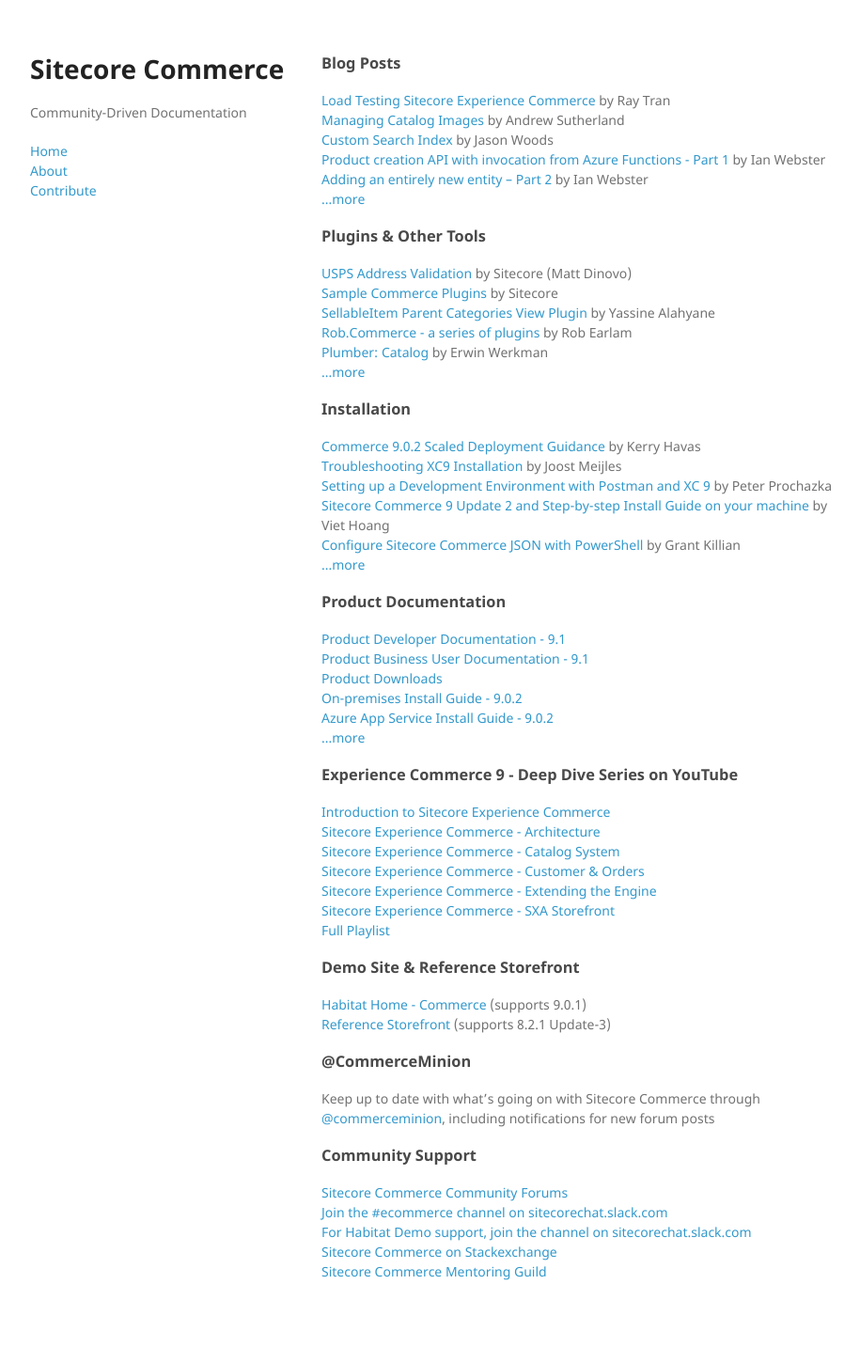
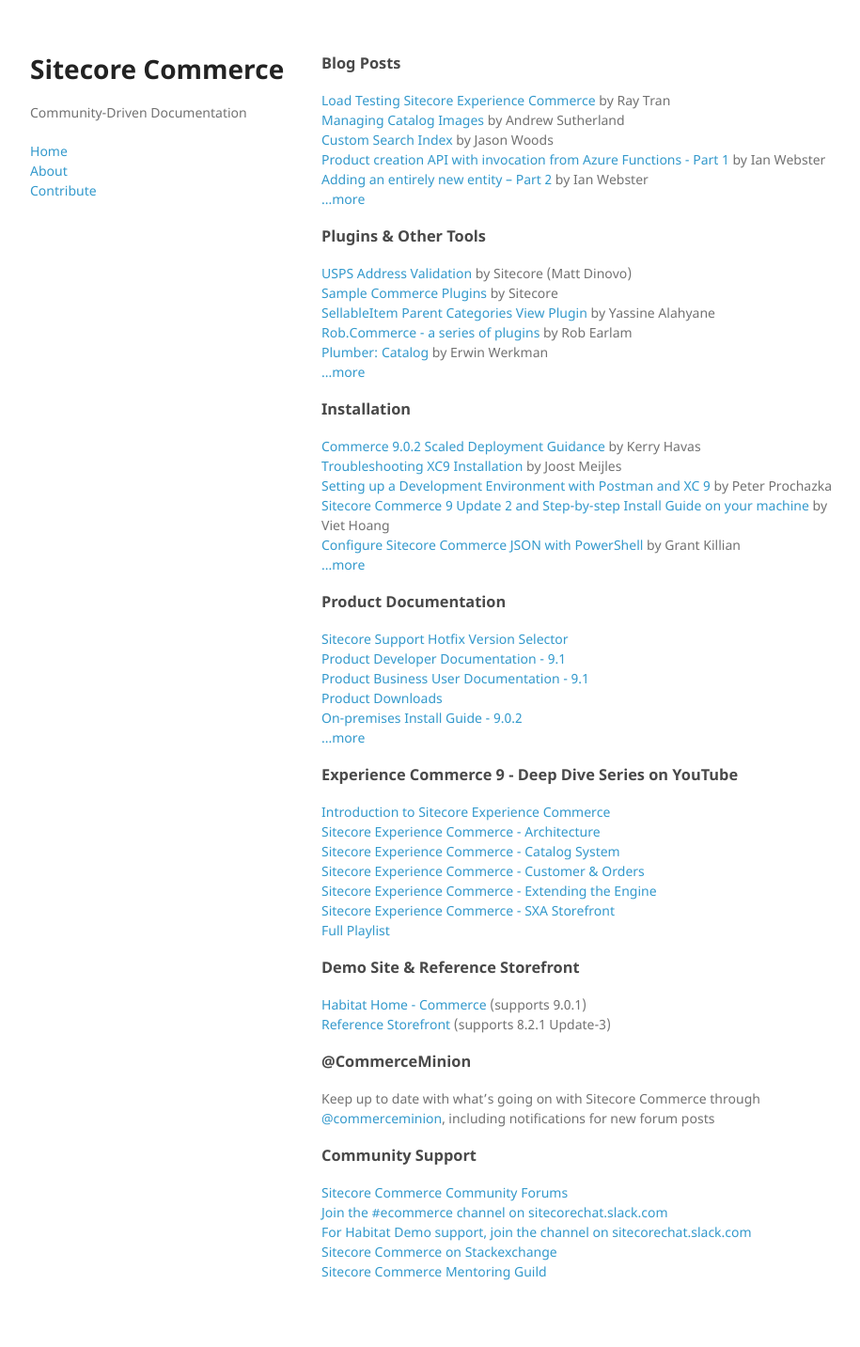
Before and after one commit to CommerceMinion/commerce-community-docs, a Jekyll site: the page built from index.md, in a window 1280 px wide. Shown: the whole page at 94% size, without its empty margins (26-941 px from the left). Built offline with Jekyll 4.4.1, drawn with Linux system fonts in a browser that asks for light colours.

Commit message:
Added Macaw Support version selector

```diff
--- a/_data/documentation.yml
+++ b/_data/documentation.yml
@@ -1,3 +1,8 @@
+- title: Sitecore Support Hotfix Version Selector
+  link: https://www.sitecorehotfixversionselector.com/
+  author: Macaw
+  submmitted-by: Kelly Heard
+
 - title: Product Developer Documentation - 9.1
   link: https://doc.sitecore.com/developers/91/xc/index.html
   author: Sitecore
```
